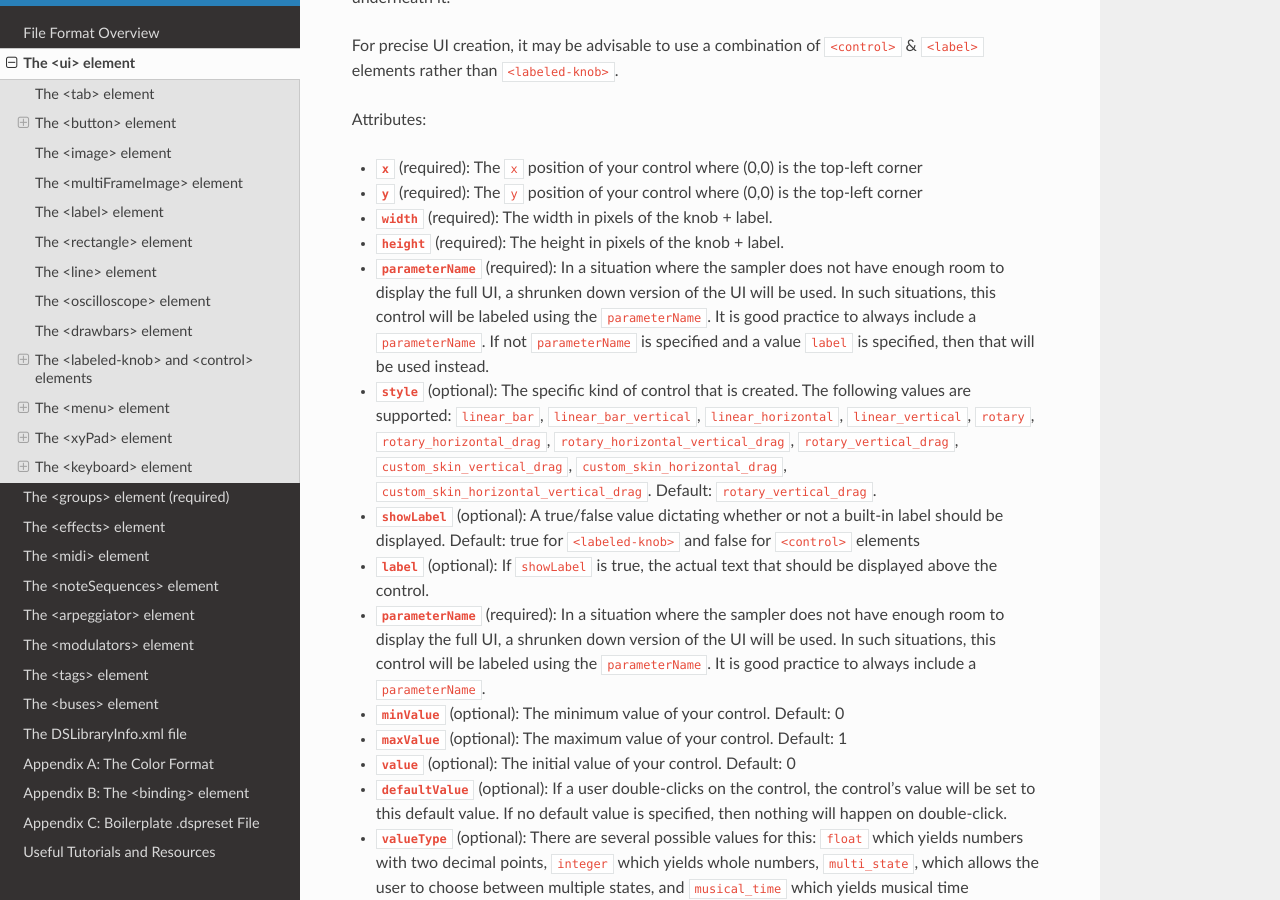
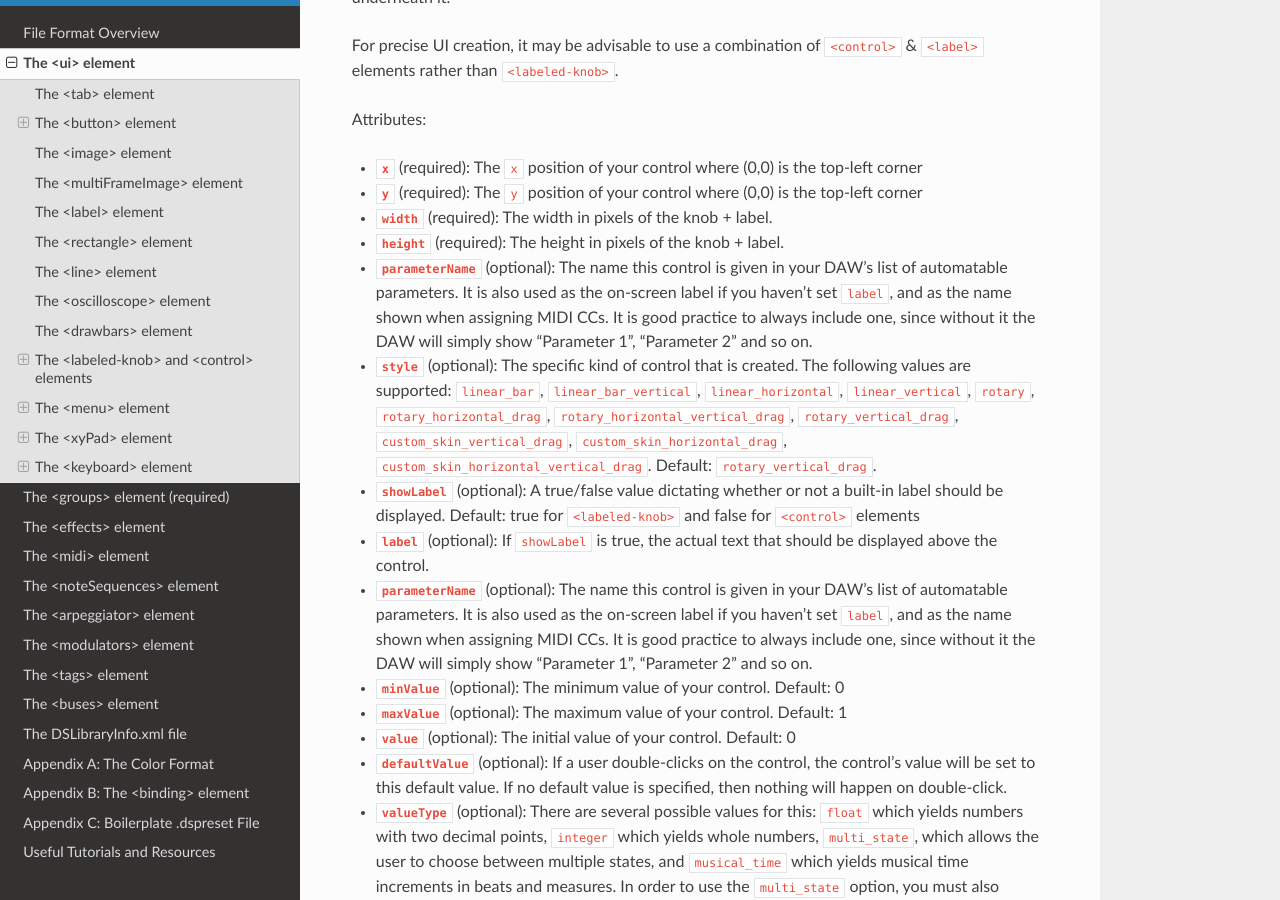
Before and after one commit to DecentSamples/DecentSampler-Developers-Guide, a Sphinx documentation site: the page built from docs/source/the-ui-element.md, in a window 1280 px wide and 900 px high, scrolled down 8641 px. Built offline with Sphinx 7.4.7 and the Read the Docs theme 3.1.0, drawn with Linux system fonts in a browser that asks for light colours.

Commit message:
Describe what parameterName is actually for
It was documented only as the label used by a shrunken-down UI that no
longer exists, with no mention of its real job: naming the control in the
DAW's automation list. It also stands in for the on-screen label when one
isn't set, and names the control when assigning MIDI CCs.

Also corrected from required to optional, since it isn't enforced.

Came up at https://www.decentsamples.com/qa/423, where someone reasonably
expected it to shorten a label that wouldn't fit. See 0000429 for removing
the barebones UI itself.

```diff
--- a/docs/source/the-ui-element.md
+++ b/docs/source/the-ui-element.md
@@ -294,11 +294,11 @@ Attributes:
 - **`y`** (required): The `y` position of your control where (0,0) is the top-left corner
 - **`width`** (required): The width in pixels of the knob + label.
 - **`height`** (required): The height in pixels of the knob + label.
-- **`parameterName`** (required): In a situation where the sampler does not have enough room to display the full UI, a shrunken down version of the UI will be used. In such situations, this control will be labeled using the `parameterName`. It is good practice to always include a `parameterName`. If not `parameterName` is specified and a value `label` is specified, then that will be used instead.
+- **`parameterName`** (optional): The name this control is given in your DAW's list of automatable parameters. It is also used as the on-screen label if you haven't set `label`, and as the name shown when assigning MIDI CCs. It is good practice to always include one, since without it the DAW will simply show "Parameter 1", "Parameter 2" and so on.
 - **`style`** (optional): The specific kind of control that is created. The following values are supported: `linear_bar`, `linear_bar_vertical`, `linear_horizontal`, `linear_vertical`, `rotary`, `rotary_horizontal_drag`, `rotary_horizontal_vertical_drag`, `rotary_vertical_drag`, `custom_skin_vertical_drag`, `custom_skin_horizontal_drag`, `custom_skin_horizontal_vertical_drag`. Default: `rotary_vertical_drag`.
 - **`showLabel`** (optional): A true/false value dictating whether or not a built-in label should be displayed. Default: true for `<labeled-knob>` and false for `<control>` elements
 - **`label`** (optional): If `showLabel` is true, the actual text that should be displayed above the control.
-- **`parameterName`** (required): In a situation where the sampler does not have enough room to display the full UI, a shrunken down version of the UI will be used. In such situations, this control will be labeled using the `parameterName`. It is good practice to always include a `parameterName`.
+- **`parameterName`** (optional): The name this control is given in your DAW's list of automatable parameters. It is also used as the on-screen label if you haven't set `label`, and as the name shown when assigning MIDI CCs. It is good practice to always include one, since without it the DAW will simply show "Parameter 1", "Parameter 2" and so on.
 - **`minValue`** (optional): The minimum value of your control. Default: 0
 - **`maxValue`** (optional): The maximum value of your control. Default: 1
 - **`value`** (optional): The initial value of your control. Default: 0
```
